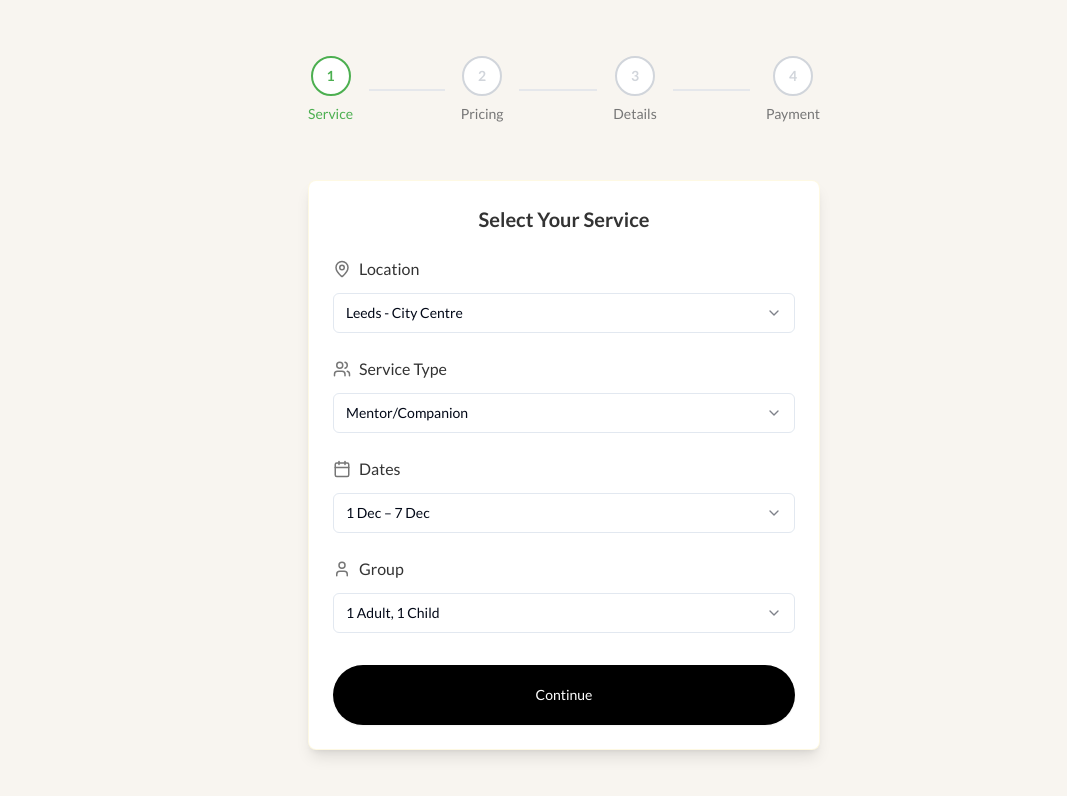
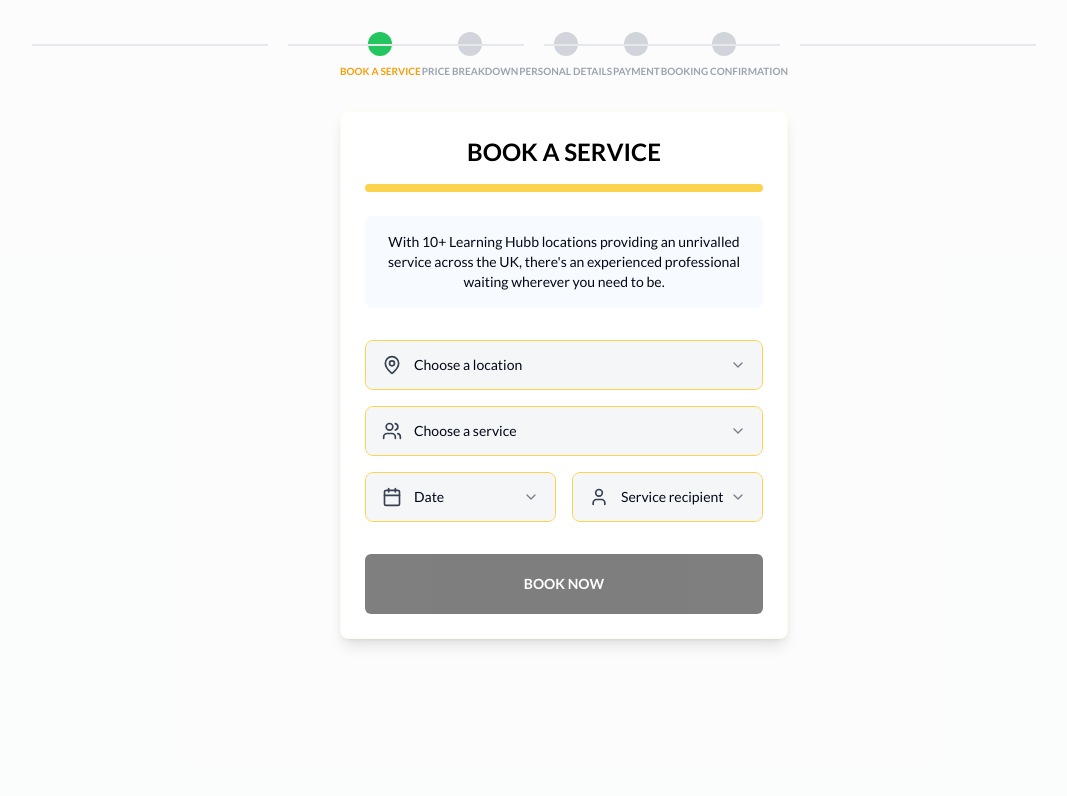
Before and after one commit to Muhammad-Hunain/booking-flow-harmony, a React (Vite) app: page / in a window 1280 px wide. Shown: the top 796 px of the page, without its empty margins (76-1143 px from the left). Built offline with nearby package versions, Linux system fonts and the light colour scheme.

Commit message:
Refactor: Implement form based on design

```diff
--- a/src/components/booking/BookingFlow.tsx
+++ b/src/components/booking/BookingFlow.tsx
@@ -6,15 +6,22 @@ import { PricingBreakdown } from "./PricingBreakdown";
 import { Card } from "@/components/ui/card";
 
 const STEPS: Step[] = [
-  { id: 1, name: "Service", completed: false, current: true },
-  { id: 2, name: "Pricing", completed: false, current: false },
-  { id: 3, name: "Details", completed: false, current: false },
-  { id: 4, name: "Payment", completed: false, current: false },
+  { id: 1, name: "BOOK A SERVICE", completed: false, current: true },
+  { id: 2, name: "PRICE BREAKDOWN", completed: false, current: false },
+  { id: 3, name: "PERSONAL DETAILS", completed: false, current: false },
+  { id: 4, name: "PAYMENT", completed: false, current: false },
+  { id: 5, name: "BOOKING CONFIRMATION", completed: false, current: false },
 ];
 
 export const BookingFlow = () => {
   const [currentStep, setCurrentStep] = useState(1);
   const [steps, setSteps] = useState(STEPS);
+  const [selections, setSelections] = useState({
+    location: "Leeds - City Centre",
+    serviceType: "Mentor/Companion",
+    dates: "1 Dec – 7 Dec",
+    group: "1 Adult, 1 Child"
+  });
 
   const handleNextStep = () => {
     if (currentStep < steps.length) {
@@ -33,19 +40,49 @@ export const BookingFlow = () => {
   };
 
   return (
-    <div className="min-h-screen bg-bookingBg flex flex-col items-center pt-8 px-4 pb-12">
-      <div className="w-full max-w-lg">
+    <div className="min-h-screen bg-gray-100/30 flex flex-col items-center pt-8 px-4 pb-12">
+      <div className="w-full max-w-md">
         <BookingProgressBar steps={steps} />
 
-        <Card className="mt-8 p-6 shadow-lg border-amber-100/50">
+        <Card className="mt-8 p-6 shadow-lg border-amber-50">
           {currentStep === 1 && <ServiceSelection onContinue={handleNextStep} />}
-          {currentStep === 2 && <PricingBreakdown onContinue={handleNextStep} />}
+          {currentStep === 2 && <PricingBreakdown selections={selections} onContinue={handleNextStep} />}
           {currentStep > 2 && (
-            <div className="text-center">
-              <h2 className="text-2xl font-bold">Next Steps Coming Soon</h2>
-              <p className="text-bookingMuted mt-2">
+            <div className="text-center p-6">
+              <h2 className="text-2xl font-bold mb-4">Additional Steps Coming Soon</h2>
+              <p className="text-gray-600 mb-6">
                 This is a demonstration of the first two steps of the booking flow.
               </p>
+              <div className="flex justify-center space-x-4">
+                <button
+                  onClick={() => {
+                    const updatedSteps = STEPS.map(step => ({
+                      ...step,
+                      completed: step.id === 1,
+                      current: step.id === 2
+                    }));
+                    setSteps(updatedSteps);
+                    setCurrentStep(2);
+                  }}
+                  className="px-4 py-2 rounded-md bg-gray-200 text-gray-800 hover:bg-gray-300"
+                >
+                  Back to Pricing
+                </button>
+                <button
+                  onClick={() => {
+                    const updatedSteps = STEPS.map(step => ({
+                      ...step,
+                      completed: false,
+                      current: step.id === 1
+                    }));
+                    setSteps(updatedSteps);
+                    setCurrentStep(1);
+                  }}
+                  className="px-4 py-2 rounded-md bg-amber-100 text-amber-900 hover:bg-amber-200"
+                >
+                  Start Over
+                </button>
+              </div>
             </div>
           )}
         </Card>
--- a/src/components/booking/BookingProgressBar.tsx
+++ b/src/components/booking/BookingProgressBar.tsx
@@ -1,5 +1,5 @@
 
-import { cn } from "@/lib/utils";
+import { Check } from "lucide-react";
 
 export type Step = {
   id: number;
@@ -14,68 +14,49 @@ interface BookingProgressBarProps {
 
 export const BookingProgressBar = ({ steps }: BookingProgressBarProps) => {
   return (
-    <nav aria-label="Booking progress" className="w-full py-6">
-      <ol className="flex items-center justify-center w-full space-x-2 sm:space-x-4">
+    <div className="w-full mb-8">
+      <div className="flex items-center justify-between">
         {steps.map((step, index) => (
-          <li
-            key={step.id}
-            className={cn(
-              "flex items-center space-x-2 sm:space-x-4",
-              index < steps.length - 1 ? "flex-1" : ""
-            )}
-          >
-            <div className="flex flex-col items-center">
+          <div key={step.id} className="flex flex-col items-center">
             <div
-                className={cn(
-                  "flex items-center justify-center w-10 h-10 rounded-full border-2 transition-all duration-300",
-                  step.current
-                    ? "border-bookingAccent bg-white text-bookingAccent"
-                    : step.completed
-                    ? "border-bookingAccent bg-bookingAccent text-white"
-                    : "border-gray-300 bg-white text-gray-300"
-                )}
+              className={`flex items-center justify-center w-6 h-6 rounded-full ${
+                step.completed
+                  ? "bg-amber-500 text-white"
+                  : step.current
+                  ? "bg-green-500 text-white"
+                  : "bg-gray-300 text-white"
+              }`}
             >
               {step.completed ? (
-                  <svg
-                    className="w-5 h-5"
-                    fill="none"
-                    stroke="currentColor"
-                    viewBox="0 0 24 24"
-                    xmlns="http://www.w3.org/2000/svg"
-                  >
-                    <path
-                      strokeLinecap="round"
-                      strokeLinejoin="round"
-                      strokeWidth="2"
-                      d="M5 13l4 4L19 7"
-                    ></path>
-                  </svg>
+                <Check className="w-4 h-4" />
               ) : (
-                  <span className="text-sm font-bold">{step.id}</span>
+                <span className="text-xs"></span>
               )}
             </div>
+
+            {index < steps.length - 1 && (
+              <div
+                className={`h-0.5 w-10 sm:w-16 mt-3 ${
+                  step.completed ? "bg-black" : "bg-gray-200"
+                }`}
+                style={{
+                  position: "absolute",
+                  left: `calc(${((index + 0.5) / steps.length) * 100}% - 20px)`,
+                  width: `calc(${100 / steps.length}% - 20px)`
+                }}
+              ></div>
+            )}
+
             <span
-                className={cn(
-                  "mt-2 text-sm font-medium",
-                  step.current ? "text-bookingAccent" : "text-bookingMuted"
-                )}
+              className={`text-[10px] font-semibold mt-2 ${
+                step.current || step.completed ? "text-amber-500" : "text-gray-400"
+              }`}
             >
               {step.name}
             </span>
           </div>
-            {index < steps.length - 1 && (
-              <div
-                className={cn(
-                  "flex-1 h-0.5 transition-colors duration-300",
-                  steps[index + 1].completed || steps[index + 1].current
-                    ? "bg-bookingAccent"
-                    : "bg-gray-200"
-                )}
-              ></div>
-            )}
-          </li>
         ))}
-      </ol>
-    </nav>
+      </div>
+    </div>
   );
 };
--- a/src/components/booking/PricingBreakdown.tsx
+++ b/src/components/booking/PricingBreakdown.tsx
@@ -1,8 +1,7 @@
 
 import { MapPin, Users, Calendar, User, Info } from "lucide-react";
 import { Button } from "@/components/ui/button";
-import { cn } from "@/lib/utils";
-import { Collapsible, CollapsibleContent, CollapsibleTrigger } from "@/components/ui/collapsible";
+import { SelectionTag } from "./SelectionTag";
 
 interface PriceLineProps {
   label: string;
@@ -12,113 +11,97 @@ interface PriceLineProps {
 }
 
 const PriceLine = ({ label, value, showInfoIcon = true, className }: PriceLineProps) => (
-  <div className={cn("flex items-center justify-between py-2", className)}>
+  <div className={`flex items-center justify-between py-2 ${className || ""}`}>
     <div className="flex items-center">
-      <span className="text-bookingText">{label}</span>
+      <span className="text-gray-700">{label}</span>
       {showInfoIcon && (
-        <Info size={16} className="ml-2 text-bookingMuted cursor-help" />
+        <Info size={16} className="ml-2 text-gray-500 cursor-help" />
       )}
     </div>
-    <span className="font-medium text-bookingText">{value}</span>
+    <span className="font-medium text-gray-800">{value}</span>
   </div>
 );
 
-const ServiceSummary = ({
-  title,
-  icon,
-  value,
-}: {
-  title: string;
-  icon: React.ReactNode;
-  value: string;
-}) => {
-  return (
-    <div className="flex items-center border-b border-gray-100 py-3">
-      <div className="flex-shrink-0 text-bookingText opacity-70 mr-3">
-        {icon}
-      </div>
-      <div className="flex flex-col">
-        <p className="text-xs text-bookingMuted">{title}</p>
-        <p className="font-medium text-bookingText">{value}</p>
-      </div>
-    </div>
-  );
-};
-
 export const PricingBreakdown = ({
+  selections,
   onContinue,
 }: {
+  selections: {
+    location: string;
+    serviceType: string;
+    dates: string;
+    group: string;
+  };
   onContinue: () => void;
 }) => {
   return (
     <div className="w-full">
-      <h2 className="text-xl font-bold text-center mb-6 text-bookingText">
-        Pricing Breakdown
+      <h2 className="text-2xl font-bold text-center mb-4 text-black">
+        PRICE BREAKDOWN
       </h2>
 
-      {/* Selection Summary */}
-      <div className="mb-6">
-        <ServiceSummary
-          title="Location"
-          icon={<MapPin size={20} />}
-          value="Leeds - City Centre"
+      {/* Selection Tags */}
+      <div className="grid grid-cols-2 gap-4 mb-6">
+        <SelectionTag
+          icon={<MapPin size={18} />}
+          label="Location"
+          value={selections.location}
         />
-        <ServiceSummary
-          title="Service Type"
-          icon={<Users size={20} />}
-          value="Mentor/Companion"
+        <SelectionTag
+          icon={<Users size={18} />}
+          label="Service Type"
+          value={selections.serviceType}
         />
-        <ServiceSummary
-          title="Dates"
-          icon={<Calendar size={20} />}
-          value="1 Dec – 7 Dec"
+        <SelectionTag
+          icon={<Calendar size={18} />}
+          label="Dates"
+          value={selections.dates}
         />
-        <ServiceSummary
-          title="Group"
-          icon={<User size={20} />}
-          value="1 Adult, 1 Child"
+        <SelectionTag
+          icon={<User size={18} />}
+          label="Group"
+          value={selections.group}
         />
       </div>
 
       {/* Pricing Card */}
-      <div className="bg-white rounded-lg p-5 border border-gray-100">
-        <h3 className="text-lg font-bold mb-4 text-bookingText">Our Rates Explained</h3>
+      <div>
+        <h3 className="text-lg font-semibold mb-4 text-center">OUR RATES EXPLAINED</h3>
 
-        <div className="space-y-1 mb-5 divide-y divide-gray-100">
+        <div className="bg-gray-100/70 rounded-lg p-5 mb-5">
+          <div className="space-y-1 divide-y divide-gray-200">
             <PriceLine label="Day Rate" value="£220.00 per day" />
             <PriceLine label="Travel Cost" value="£30.00 per day" />
             <PriceLine label="Accommodation" value="N/A" />
             <PriceLine label="Food Allowance" value="£30.00 per day" />
           </div>
 
-        <div className="pt-3 border-t border-gray-200">
+          <div className="pt-4 mt-3">
             <PriceLine
-            label="Total Per Day"
-            value="£280.00"
+              label="Total"
+              value="£280.00 per day"
               showInfoIcon={false}
               className="font-medium"
             />
             <PriceLine
-            label="Duration"
+              label="Your booking"
               value="7 days"
               showInfoIcon={false}
             />
-          <PriceLine
-            label="Total Booking Cost"
-            value="£1,960.00"
-            showInfoIcon={false}
-            className="text-lg font-bold"
-          />
+            <div className="flex items-center justify-between mt-4 pt-3 border-t border-gray-200">
+              <span className="text-lg font-bold text-gray-800">Total booking</span>
+              <span className="text-xl font-bold text-gray-800">£1,960.00</span>
+            </div>
+          </div>
         </div>
       </div>
 
       <div className="mt-6">
         <Button
           onClick={onContinue}
-          variant="booking"
-          className="font-medium w-full py-5 h-auto"
+          className="font-semibold w-full py-5 h-auto text-white bg-black hover:bg-black/90 rounded-md"
         >
-          Continue
+          CONTINUE
         </Button>
       </div>
     </div>
--- a/src/components/booking/ServiceSelection.tsx
+++ b/src/components/booking/ServiceSelection.tsx
@@ -2,7 +2,6 @@
 import { MapPin, Users, Calendar, User } from "lucide-react";
 import { Button } from "@/components/ui/button";
 import { useState } from "react";
-import { cn } from "@/lib/utils";
 import {
   Select,
   SelectContent,
@@ -16,10 +15,10 @@ export const ServiceSelection = ({
 }: {
   onContinue: () => void;
 }) => {
-  const [location, setLocation] = useState("Leeds - City Centre");
-  const [serviceType, setServiceType] = useState("Mentor/Companion");
-  const [dates, setDates] = useState("1 Dec – 7 Dec");
-  const [group, setGroup] = useState("1 Adult, 1 Child");
+  const [location, setLocation] = useState("");
+  const [serviceType, setServiceType] = useState("");
+  const [dates, setDates] = useState("");
+  const [group, setGroup] = useState("");
 
   const locations = ["Leeds - City Centre", "Manchester", "York", "Sheffield"];
   const serviceTypes = ["Mentor/Companion", "Caregiver", "Tutor", "Activity Partner"];
@@ -28,20 +27,26 @@ export const ServiceSelection = ({
 
   return (
     <div className="w-full">
-      <h2 className="text-xl font-bold text-center mb-6 text-bookingText">
-        Select Your Service
+      <h2 className="text-2xl font-bold text-center mb-4 text-black">
+        BOOK A SERVICE
       </h2>
 
-      <div className="space-y-6">
-        {/* Location Dropdown */}
-        <div className="flex flex-col space-y-2">
-          <div className="flex items-center mb-1">
-            <MapPin size={18} className="mr-2 text-bookingMuted" />
-            <label htmlFor="location" className="font-medium text-bookingText">Location</label>
+      <div className="h-2 bg-amber-300 rounded-full mb-6"></div>
+
+      <div className="bg-blue-50/50 rounded-lg p-4 mb-8 text-sm text-center">
+        With 10+ Learning Hubb locations providing an unrivalled service across the UK,
+        there's an experienced professional waiting wherever you need to be.
       </div>
+
+      <div className="space-y-4">
+        {/* Location Selection */}
+        <div className="border border-amber-300 rounded-lg overflow-hidden">
           <Select value={location} onValueChange={setLocation}>
-            <SelectTrigger className="bg-white">
-              <SelectValue placeholder="Select location" />
+            <SelectTrigger className="bg-gray-100/80 border-none h-12 px-4 flex">
+              <div className="flex items-center">
+                <MapPin size={20} className="mr-3 text-gray-700" />
+                <SelectValue placeholder="Choose a location" />
+              </div>
             </SelectTrigger>
             <SelectContent className="bg-white">
               {locations.map((loc) => (
@@ -53,15 +58,14 @@ export const ServiceSelection = ({
           </Select>
         </div>
 
-        {/* Service Type Dropdown */}
-        <div className="flex flex-col space-y-2">
-          <div className="flex items-center mb-1">
-            <Users size={18} className="mr-2 text-bookingMuted" />
-            <label htmlFor="service" className="font-medium text-bookingText">Service Type</label>
+        {/* Service Type Selection */}
+        <div className="border border-amber-300 rounded-lg overflow-hidden">
+          <Select value={serviceType} onValueChange={setServiceType}>
+            <SelectTrigger className="bg-gray-100/80 border-none h-12 px-4 flex">
+              <div className="flex items-center">
+                <Users size={20} className="mr-3 text-gray-700" />
+                <SelectValue placeholder="Choose a service" />
               </div>
-          <Select value={serviceType} onValueChange={setServiceType}>
-            <SelectTrigger className="bg-white">
-              <SelectValue placeholder="Select service type" />
             </SelectTrigger>
             <SelectContent className="bg-white">
               {serviceTypes.map((service) => (
@@ -73,15 +77,15 @@ export const ServiceSelection = ({
           </Select>
         </div>
 
-        {/* Dates Dropdown */}
-        <div className="flex flex-col space-y-2">
-          <div className="flex items-center mb-1">
-            <Calendar size={18} className="mr-2 text-bookingMuted" />
-            <label htmlFor="dates" className="font-medium text-bookingText">Dates</label>
+        <div className="grid grid-cols-2 gap-4">
+          {/* Date Selection */}
+          <div className="border border-amber-300 rounded-lg overflow-hidden">
+            <Select value={dates} onValueChange={setDates}>
+              <SelectTrigger className="bg-gray-100/80 border-none h-12 px-4 flex">
+                <div className="flex items-center">
+                  <Calendar size={20} className="mr-3 text-gray-700" />
+                  <SelectValue placeholder="Date" />
                 </div>
-          <Select value={dates} onValueChange={setDates}>
-            <SelectTrigger className="bg-white">
-              <SelectValue placeholder="Select dates" />
               </SelectTrigger>
               <SelectContent className="bg-white">
                 {dateOptions.map((date) => (
@@ -93,15 +97,14 @@ export const ServiceSelection = ({
             </Select>
           </div>
 
-        {/* Group Dropdown */}
-        <div className="flex flex-col space-y-2">
-          <div className="flex items-center mb-1">
-            <User size={18} className="mr-2 text-bookingMuted" />
-            <label htmlFor="group" className="font-medium text-bookingText">Group</label>
+          {/* Group Selection */}
+          <div className="border border-amber-300 rounded-lg overflow-hidden">
+            <Select value={group} onValueChange={setGroup}>
+              <SelectTrigger className="bg-gray-100/80 border-none h-12 px-4 flex">
+                <div className="flex items-center">
+                  <User size={20} className="mr-3 text-gray-700" />
+                  <SelectValue placeholder="Service recipient" />
                 </div>
-          <Select value={group} onValueChange={setGroup}>
-            <SelectTrigger className="bg-white">
-              <SelectValue placeholder="Select group" />
               </SelectTrigger>
               <SelectContent className="bg-white">
                 {groupOptions.map((groupOpt) => (
@@ -113,14 +116,15 @@ export const ServiceSelection = ({
             </Select>
           </div>
         </div>
+      </div>
 
       <div className="mt-8">
         <Button
           onClick={onContinue}
-          variant="booking"
-          className="font-medium w-full py-5 h-auto"
+          className="font-semibold w-full py-5 h-auto text-white bg-black hover:bg-black/90 rounded-md"
+          disabled={!location || !serviceType || !dates || !group}
         >
-          Continue
+          BOOK NOW
         </Button>
       </div>
     </div>
```
Also changed, not shown: src/components/booking/SelectionTag.tsx (+5 -9 lines). Lines whose indentation alone changed are shown as unchanged.
